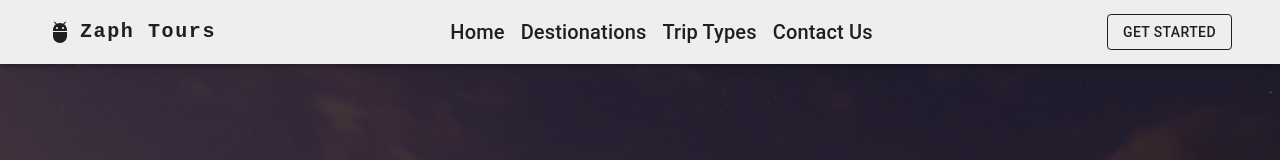
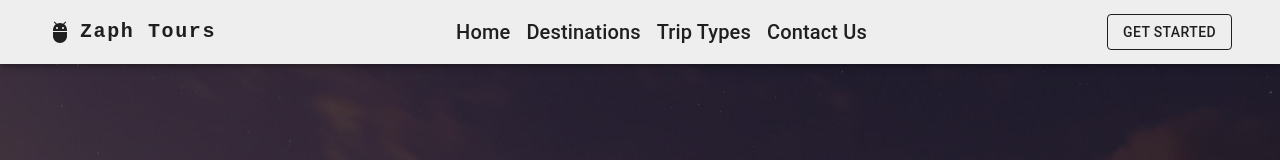
Before and after one commit to 34ERAT/ZaphTours, a React (Vite) app: page / in a window 1280 px wide. Shown: the top 160 px of the page. Built offline with nearby package versions, Linux system fonts and the light colour scheme.

Commit message:
remove typo

```diff
--- a/src/component/NavLinks.tsx
+++ b/src/component/NavLinks.tsx
@@ -22,7 +22,7 @@ function NavLinks() {
       </Link>
       <Link to={"Destinations"} style={style}>
         <Typography textTransform="capitalize" variant="h6">
-          Destionations
+          Destinations
         </Typography>
       </Link>
       <Link to={"TripTypes"} style={style}>
```
